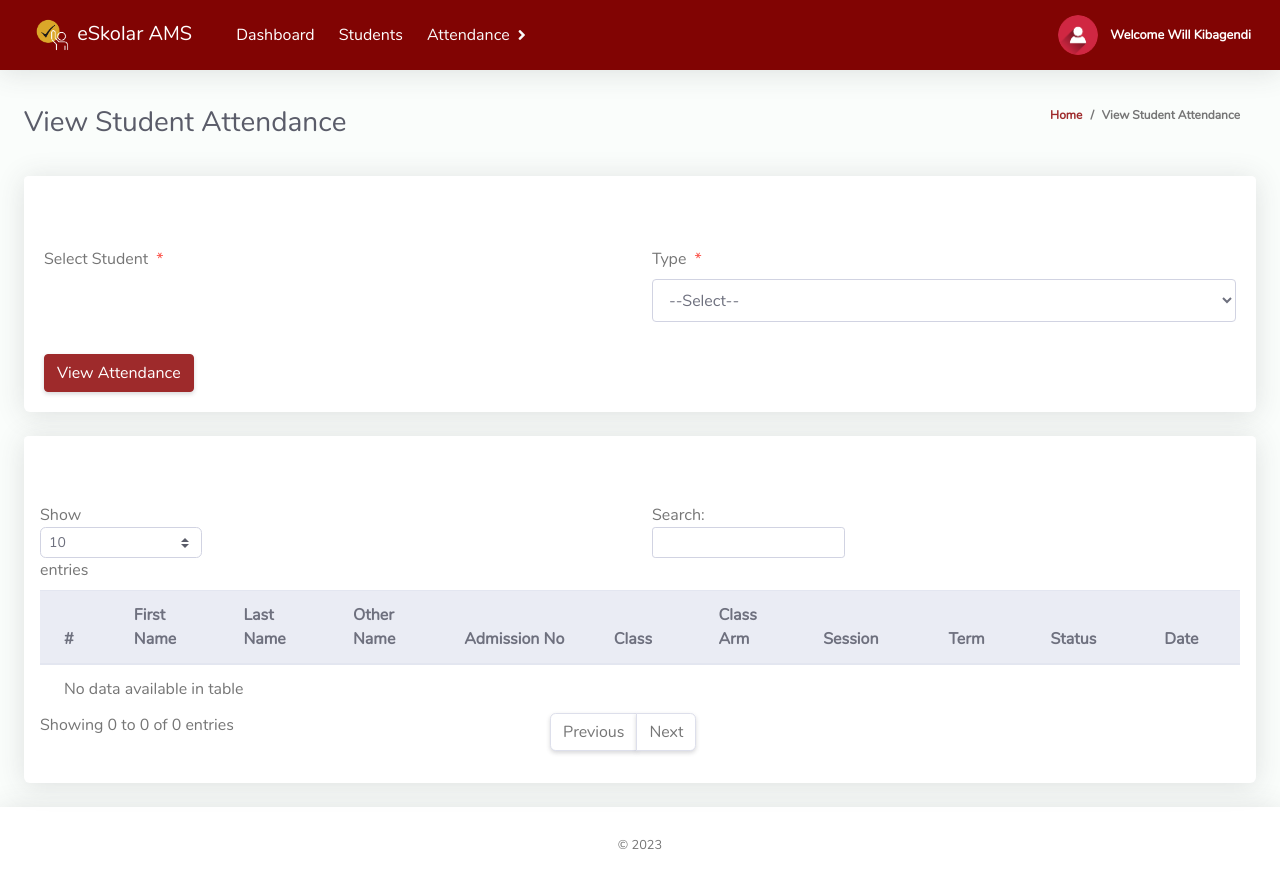
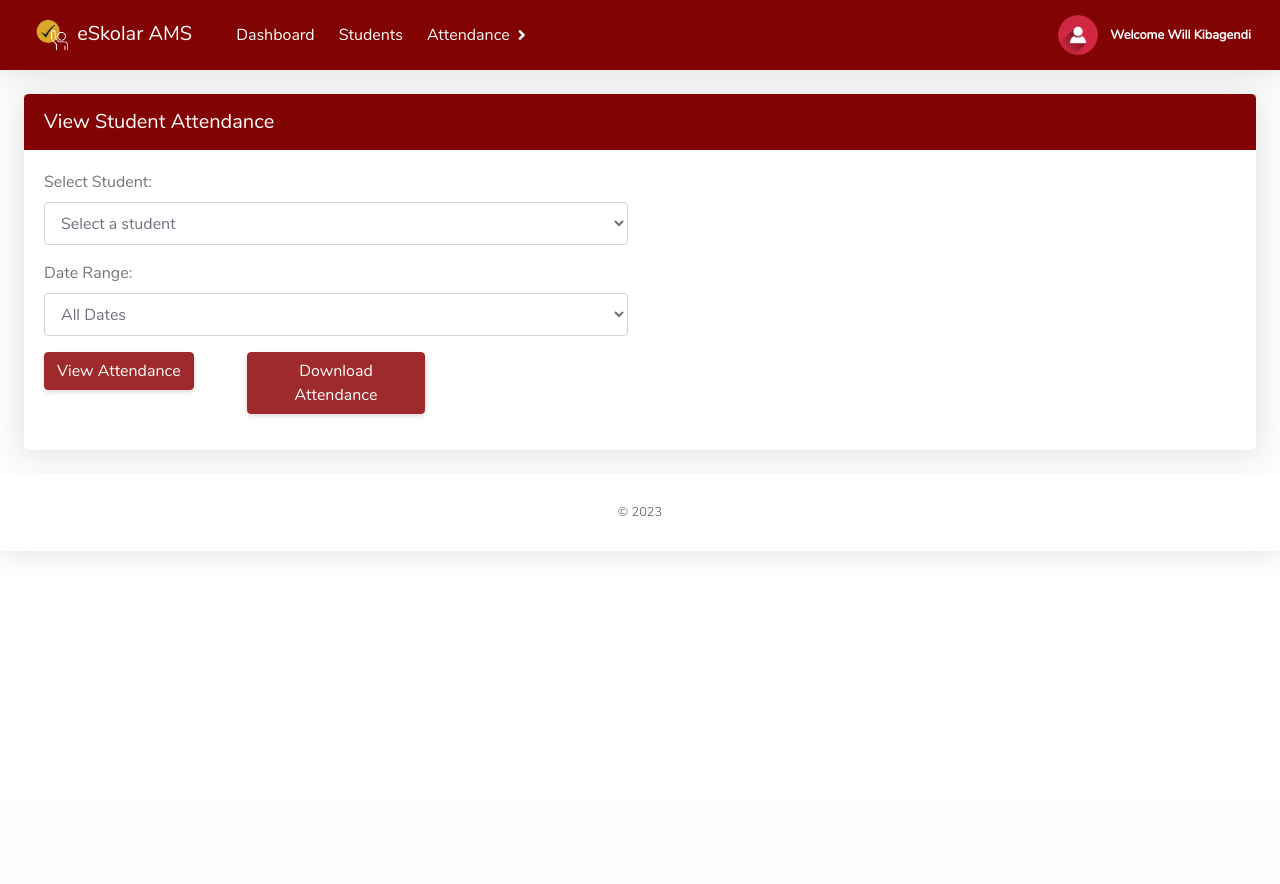
Before and after one commit to Rensutsuk/eSkolar-AMS, a PHP site: page /ClassTeacher/viewStudentAttendance.php in a window 1280 px wide. After the commit the page ends 554 px from the top, so only its background shows below. Run offline with PHP 8.4, Linux system fonts and the light colour scheme; a user stored in the database is signed in; data comes from the database, SQL or seed files in the repository; data that the repository does not hold is empty.

Commit message:
View Student Attendance Done

```diff
--- a/ClassTeacher/viewStudentAttendance.php
+++ b/ClassTeacher/viewStudentAttendance.php
@@ -1,7 +1,78 @@
 <?php
-error_reporting(0);
+// error_reporting(0);
 include '../Includes/dbcon.php';
 include '../Includes/session.php';
+
+function getStudentsInUserClass()
+{
+  global $conn;
+  $classId = $_SESSION['classId'];
+  $query = "SELECT * FROM tblstudents WHERE classId = ?";
+  $stmt = $conn->prepare($query);
+  $stmt->bind_param("s", $classId);
+  $stmt->execute();
+  $result = $stmt->get_result();
+  $students = [];
+  while ($row = $result->fetch_assoc()) {
+    $students[] = $row;
+  }
+  return $students;
+}
+
+// Function to fetch attendance data for a specific student and date range
+function getStudentAttendanceData($studentId, $startDate = null, $endDate = null)
+{
+  global $conn;
+  $query = "SELECT tblattendance.Id, tblattendance.status, tblattendance.dateTimeTaken, tblclass.className,
+            tblclassarms.classArmName, tblsessionterm.sessionName, tblsessionterm.termId, tblterm.termName,
+            tblstudents.firstName, tblstudents.lastName, tblstudents.otherName, tblstudents.admissionNumber
+            FROM tblattendance
+            INNER JOIN tblclass ON tblclass.Id = tblattendance.classId
+            INNER JOIN tblclassarms ON tblclassarms.Id = tblattendance.classArmId
+            INNER JOIN tblsessionterm ON tblsessionterm.Id = tblattendance.sessionTermId
+            INNER JOIN tblterm ON tblterm.Id = tblsessionterm.termId
+            INNER JOIN tblstudents ON tblstudents.admissionNumber = tblattendance.admissionNo
+            WHERE tblstudents.Id = ?";
+
+  $parameters = array($studentId);
+
+  if (!empty($startDate) && !empty($endDate)) {
+    $query .= " AND tblattendance.dateTimeTaken BETWEEN ? AND ?";
+    $parameters[] = $startDate;
+    $parameters[] = $endDate;
+  }
+
+  $stmt = $conn->prepare($query);
+  $stmt->bind_param(str_repeat('s', count($parameters)), ...$parameters);
+  $stmt->execute();
+  $result = $stmt->get_result();
+
+  $attendanceData = [];
+  while ($row = $result->fetch_assoc()) {
+    $status = ($row['status'] == '1') ? "Present" : "Absent";
+    $row['status'] = $status;
+    $attendanceData[] = $row;
+  }
+
+  return $attendanceData;
+}
+
+// Check if form is submitted and handle the request
+if ($_SERVER["REQUEST_METHOD"] == "POST" && isset($_POST['viewAttendance'])) {
+  $studentId = $_POST['student'];
+  $startDate = null;
+  $endDate = null;
+
+  if ($_POST['dateRangeOption'] === 'range') {
+    $startDate = $_POST['startDate'];
+    $endDate = $_POST['endDate'];
+  }
+
+  $attendanceData = getStudentAttendanceData($studentId, $startDate, $endDate);
+  echo json_encode($attendanceData);
+  exit;
+}
+
 ?>
 
 <!DOCTYPE html>
@@ -13,36 +84,11 @@ include '../Includes/session.php';
   <meta name="viewport" content="width=device-width, initial-scale=1, shrink-to-fit=no">
   <meta name="description" content="">
   <meta name="author" content="">
-  <link href="img/logo/attnlg.jpg" rel="icon">
-  <title>Dashboard</title>
+  <link href="img/logo/attnlg.png" rel="icon">
+  <title>View Class Attendance</title>
   <link href="../vendor/fontawesome-free/css/all.min.css" rel="stylesheet" type="text/css">
   <link href="../vendor/bootstrap/css/bootstrap.min.css" rel="stylesheet" type="text/css">
   <link href="css/ruang-admin.min.css" rel="stylesheet">
-
-  <script>
-    function typeDropDown(str) {
-      if (str == "") {
-        document.getElementById("txtHint").innerHTML = "";
-        return;
-      } else {
-        if (window.XMLHttpRequest) {
-          // code for IE7+, Firefox, Chrome, Opera, Safari
-          xmlhttp = new XMLHttpRequest();
-        } else {
-          // code for IE6, IE5
-          xmlhttp = new ActiveXObject("Microsoft.XMLHTTP");
-        }
-        xmlhttp.onreadystatechange = function () {
-          if (this.readyState == 4 && this.status == 200) {
-            document.getElementById("txtHint").innerHTML = this.responseText;
-          }
-        };
-        xmlhttp.open("GET", "ajaxCallTypes.php?tid=" + str, true);
-        xmlhttp.send();
-      }
-    }
-  </script>
-
 </head>
 
 <body id="page-top">
@@ -51,87 +97,84 @@ include '../Includes/session.php';
       <div id="content">
         <!-- TopBar -->
         <?php include "Includes/topbar.php"; ?>
-        <!-- Topbar -->
+
         <!-- Container Fluid-->
         <div class="container-fluid" id="container-wrapper">
-          <div class="d-sm-flex align-items-center justify-content-between mb-4">
-            <h1 class="h3 mb-0 text-gray-800">View Student Attendance</h1>
-            <ol class="breadcrumb">
-              <li class="breadcrumb-item"><a href="./">Home</a></li>
-              <li class="breadcrumb-item active" aria-current="page">View Student Attendance</li>
-            </ol>
-          </div>
-
           <div class="row">
             <div class="col-lg-12">
-              <!-- Form Basic -->
               <div class="card mb-4">
-                <div class="card-header py-3 d-flex flex-row align-items-center justify-content-between">
-                  <h6 class="m-0 font-weight-bold text-primary">View Student Attendance</h6>
-                  <?php echo $statusMsg; ?>
+                <div class="card-header bg-navbar py-3 d-flex flex-row align-items-center justify-content-between">
+                  <h1 class="h5 mb-0 text-primary">View Student Attendance</h1>
                 </div>
                 <div class="card-body">
-                  <form method="post">
+                  <form id="attendanceForm" method="POST" action="<?php echo $_SERVER['PHP_SELF']; ?>">
                     <div class="form-group row mb-3">
                       <div class="col-xl-6">
-                        <label class="form-control-label">Select Student<span class="text-danger ml-2">*</span></label>
+                        <label for="studentSelect">Select Student:</label>
+                        <select class="form-control" name="student" id="studentSelect" required>
+                          <option value="" disabled selected>Select a student</option>
                           <?php
-                        $qry = "SELECT * FROM tblstudents where classId = '$_SESSION[classId]' and classArmId = '$_SESSION[classArmId]' ORDER BY firstName ASC";
-                        $result = $conn->query($qry);
-                        $num = $result->num_rows;
-                        if ($num > 0) {
-                          echo ' <select required name="admissionNumber" class="form-control mb-3">';
-                          echo '<option value="">--Select Student--</option>';
-                          while ($rows = $result->fetch_assoc()) {
-                            echo '<option value="' . $rows['admissionNumber'] . '" >' . $rows['firstName'] . ' ' . $rows['lastName'] . '</option>';
-                          }
-                          echo '</select>';
+                          $students = getStudentsInUserClass(); // Fetch students within the class of the user/teacher
+                          foreach ($students as $student) {
+                            echo "<option value='{$student['Id']}'>{$student['firstName']} {$student['lastName']}</option>";
                           }
                           ?>
-                      </div>
-                      <div class="col-xl-6">
-                        <label class="form-control-label">Type<span class="text-danger ml-2">*</span></label>
-                        <select required name="type" onchange="typeDropDown(this.value)" class="form-control mb-3">
-                          <option value="">--Select--</option>
-                          <option value="1">All</option>
-                          <option value="2">By Single Date</option>
-                          <option value="3">By Date Range</option>
                         </select>
                       </div>
                     </div>
-                    <?php
-                    echo "<div id='txtHint'></div>";
-                    ?>
-                    <!-- <div class="form-group row mb-3">
+                    <div class="form-group row mb-3">
                       <div class="col-xl-6">
-                        <label class="form-control-label">Select Student<span class="text-danger ml-2">*</span></label>
-
+                        <label for="dateRangeOption">Date Range:</label>
+                        <select class="form-control" name="dateRangeOption" id="dateRangeOption" required>
+                          <option value="all">All Dates</option>
+                          <option value="range">Specific Range</option>
+                        </select>
+                      </div>
+                    </div>
+                    <div class="form-group row mb-3 dateRangeFields" style="display: none;">
+                      <div class="col-xl-6">
+                        <label for="startDate">Start Date:</label>
+                        <input type="date" class="form-control" name="startDate" id="startDate">
                       </div>
                       <div class="col-xl-6">
-                        <label class="form-control-label">Type<span class="text-danger ml-2">*</span></label>
-
+                        <label for="endDate">End Date:</label>
+                        <input type="date" class="form-control" name="endDate" id="endDate">
                       </div>
-                    </div> -->
-                    <button type="submit" name="view" class="btn btn-primary">View Attendance</button>
+                    </div>
+                    <div class="form-group row mb-3">
+                      <div class="col-xl-2">
+                        <button type="submit" class="btn btn-primary" id="viewAttendanceBtn">
+                          View Attendance
+                        </button>
+                      </div>
+                      <div class="col-xl-2">
+                        <button type="button" class="btn btn-primary" id="downloadBtn">
+                          Download Attendance
+                        </button>
+                      </div>
+                    </div>
                   </form>
-                </div>
                 </div>
 
                 <!-- Input Group -->
-              <div class="row">
-                <div class="col-lg-12">
-                  <div class="card mb-4">
-                    <div class="card-header py-3 d-flex flex-row align-items-center justify-content-between">
-                      <h6 class="m-0 font-weight-bold text-primary">Class Attendance</h6>
+                <div class="modal fade" id="attendanceModal" tabindex="-1" role="dialog"
+                  aria-labelledby="attendanceModalLabel" aria-hidden="true">
+                  <div class="modal-dialog modal-dialog-centered modal-xl" role="document">
+                    <div class="modal-content">
+                      <div class="modal-header bg-navbar">
+                        <h5 class="modal-title text-primary" id="attendanceModalLabel">Class Attendance</h5>
+                        <button type="button" class="close text-primary" data-dismiss="modal" aria-label="Close">
+                          <span aria-hidden="true">&times;</span>
+                        </button>
                       </div>
-                    <div class="table-responsive p-3">
-                      <table class="table align-items-center table-flush table-hover" id="dataTableHover">
-                        <thead class="thead-light">
+                      <div class="modal-body">
+                        <table class="table">
+                          <thead>
                             <tr>
                               <th>#</th>
                               <th>First Name</th>
                               <th>Last Name</th>
-                            <th>Other Name</th>
+                              <th>Middle Name</th>
                               <th>Admission No</th>
                               <th>Class</th>
                               <th>Class Arm</th>
@@ -141,102 +184,8 @@ include '../Includes/session.php';
                               <th>Date</th>
                             </tr>
                           </thead>
-
-                        <tbody>
-
-                          <?php
-
-                          if (isset($_POST['view'])) {
-
-                            $admissionNumber = $_POST['admissionNumber'];
-                            $type = $_POST['type'];
-
-                            if ($type == "1") { //All Attendance
-
-                              $query = "SELECT tblattendance.Id,tblattendance.status,tblattendance.dateTimeTaken,tblclass.className,
-                        tblclassarms.classArmName,tblsessionterm.sessionName,tblsessionterm.termId,tblterm.termName,
-                        tblstudents.firstName,tblstudents.lastName,tblstudents.otherName,tblstudents.admissionNumber
-                        FROM tblattendance
-                        INNER JOIN tblclass ON tblclass.Id = tblattendance.classId
-                        INNER JOIN tblclassarms ON tblclassarms.Id = tblattendance.classArmId
-                        INNER JOIN tblsessionterm ON tblsessionterm.Id = tblattendance.sessionTermId
-                        INNER JOIN tblterm ON tblterm.Id = tblsessionterm.termId
-                        INNER JOIN tblstudents ON tblstudents.admissionNumber = tblattendance.admissionNo
-                        where tblattendance.admissionNo = '$admissionNumber' and tblattendance.classId = '$_SESSION[classId]' and tblattendance.classArmId = '$_SESSION[classArmId]'";
-
-                            }
-                            if ($type == "2") { //Single Date Attendance
-
-                              $singleDate = $_POST['singleDate'];
-
-                              $query = "SELECT tblattendance.Id,tblattendance.status,tblattendance.dateTimeTaken,tblclass.className,
-                        tblclassarms.classArmName,tblsessionterm.sessionName,tblsessionterm.termId,tblterm.termName,
-                        tblstudents.firstName,tblstudents.lastName,tblstudents.otherName,tblstudents.admissionNumber
-                        FROM tblattendance
-                        INNER JOIN tblclass ON tblclass.Id = tblattendance.classId
-                        INNER JOIN tblclassarms ON tblclassarms.Id = tblattendance.classArmId
-                        INNER JOIN tblsessionterm ON tblsessionterm.Id = tblattendance.sessionTermId
-                        INNER JOIN tblterm ON tblterm.Id = tblsessionterm.termId
-                        INNER JOIN tblstudents ON tblstudents.admissionNumber = tblattendance.admissionNo
-                        where tblattendance.dateTimeTaken = '$singleDate' and tblattendance.admissionNo = '$admissionNumber' and tblattendance.classId = '$_SESSION[classId]' and tblattendance.classArmId = '$_SESSION[classArmId]'";
-
-
-                            }
-                            if ($type == "3") { //Date Range Attendance
-
-                              $fromDate = $_POST['fromDate'];
-                              $toDate = $_POST['toDate'];
-
-                              $query = "SELECT tblattendance.Id,tblattendance.status,tblattendance.dateTimeTaken,tblclass.className,
-                        tblclassarms.classArmName,tblsessionterm.sessionName,tblsessionterm.termId,tblterm.termName,
-                        tblstudents.firstName,tblstudents.lastName,tblstudents.otherName,tblstudents.admissionNumber
-                        FROM tblattendance
-                        INNER JOIN tblclass ON tblclass.Id = tblattendance.classId
-                        INNER JOIN tblclassarms ON tblclassarms.Id = tblattendance.classArmId
-                        INNER JOIN tblsessionterm ON tblsessionterm.Id = tblattendance.sessionTermId
-                        INNER JOIN tblterm ON tblterm.Id = tblsessionterm.termId
-                        INNER JOIN tblstudents ON tblstudents.admissionNumber = tblattendance.admissionNo
-                        where tblattendance.dateTimeTaken between '$fromDate' and '$toDate' and tblattendance.admissionNo = '$admissionNumber' and tblattendance.classId = '$_SESSION[classId]' and tblattendance.classArmId = '$_SESSION[classArmId]'";
-
-                            }
-
-                            $rs = $conn->query($query);
-                            $num = $rs->num_rows;
-                            $sn = 0;
-                            $status = "";
-                            if ($num > 0) {
-                              while ($rows = $rs->fetch_assoc()) {
-                                if ($rows['status'] == '1') {
-                                  $status = "Present";
-                                  $colour = "#00FF00";
-                                } else {
-                                  $status = "Absent";
-                                  $colour = "#FF0000";
-                                }
-                                $sn = $sn + 1;
-                                echo "
-                              <tr>
-                                <td>" . $sn . "</td>
-                                 <td>" . $rows['firstName'] . "</td>
-                                <td>" . $rows['lastName'] . "</td>
-                                <td>" . $rows['otherName'] . "</td>
-                                <td>" . $rows['admissionNumber'] . "</td>
-                                <td>" . $rows['className'] . "</td>
-                                <td>" . $rows['classArmName'] . "</td>
-                                <td>" . $rows['sessionName'] . "</td>
-                                <td>" . $rows['termName'] . "</td>
-                                <td style='background-color:" . $colour . "'>" . $status . "</td>
-                                <td>" . $rows['dateTimeTaken'] . "</td>
-                              </tr>";
-                              }
-                            } else {
-                              echo
-                                "<div class='alert alert-danger' role='alert'>
-                            No Record Found!
-                            </div>";
-                            }
-                          }
-                          ?>
+                          <tbody id="attendanceTableBody">
+                            <!-- Attendance data will be dynamically inserted here -->
                           </tbody>
                         </table>
                       </div>
@@ -244,27 +193,14 @@ include '../Includes/session.php';
                   </div>
                 </div>
               </div>
-            <!--Row-->
-
-            <!-- Documentation Link -->
-            <!-- <div class="row">
-            <div class="col-lg-12 text-center">
-              <p>For more documentations you can visit<a href="https://getbootstrap.com/docs/4.3/components/forms/"
-                  target="_blank">
-                  bootstrap forms documentations.</a> and <a
-                  href="https://getbootstrap.com/docs/4.3/components/input-group/" target="_blank">bootstrap input
-                  groups documentations</a></p>
             </div>
-          </div> -->
-
           </div>
-          <!---Container Fluid-->
+        </div>
+      </div>
+    </div>
   </div>
   <!-- Footer -->
   <?php include "Includes/footer.php"; ?>
-        <!-- Footer -->
-      </div>
-    </div>
 
   <!-- Scroll to top -->
   <a class="scroll-to-top rounded" href="#page-top">
@@ -275,15 +211,109 @@ include '../Includes/session.php';
   <script src="../vendor/bootstrap/js/bootstrap.bundle.min.js"></script>
   <script src="../vendor/jquery-easing/jquery.easing.min.js"></script>
   <script src="js/ruang-admin.min.js"></script>
-    <!-- Page level plugins -->
   <script src="../vendor/datatables/jquery.dataTables.min.js"></script>
   <script src="../vendor/datatables/dataTables.bootstrap4.min.js"></script>
 
-    <!-- Page level custom scripts -->
+  <!-- Modal Script -->
   <script>
     $(document).ready(function () {
-        $('#dataTable').DataTable(); // ID From dataTable
-        $('#dataTableHover').DataTable(); // ID From dataTable with Hover
+      // Show/hide date range fields based on selection
+      $('#dateRangeOption').change(function () {
+        var option = $(this).val();
+        if (option === 'range') {
+          $('.dateRangeFields').show();
+        } else {
+          $('.dateRangeFields').hide();
+        }
+      });
+
+      $('#attendanceForm').submit(function (event) {
+        event.preventDefault();
+        var studentId = $('#studentSelect').val();
+        var dateRangeOption = $('#dateRangeOption').val();
+        var startDate = $('#startDate').val();
+        var endDate = $('#endDate').val();
+
+        $.ajax({
+          type: 'POST',
+          url: '<?php echo $_SERVER["PHP_SELF"]; ?>',
+          data: {
+            viewAttendance: true,
+            student: studentId,
+            dateRangeOption: dateRangeOption,
+            startDate: startDate,
+            endDate: endDate
+          },
+          success: function (response) {
+            var attendanceData = JSON.parse(response);
+            var tableBody = $('#attendanceTableBody');
+            tableBody.empty();
+
+            if (attendanceData.length > 0) {
+              var rows = '';
+              $.each(attendanceData, function (index, data) {
+                var statusColor = data.status === 'Present' ? 'green' : 'red';
+
+                rows += `
+                <tr>
+                  <td>${index + 1}</td>
+                  <td>${data.firstName}</td>
+                  <td>${data.lastName}</td>
+                  <td>${data.otherName}</td>
+                  <td>${data.admissionNumber}</td>
+                  <td>${data.className}</td>
+                  <td>${data.classArmName}</td>
+                  <td>${data.sessionName}</td>
+                  <td>${data.termName}</td>
+                  <td style="color: ${statusColor}">${data.status}</td>
+                  <td>${data.dateTimeTaken}</td>
+                </tr>
+              `;
+              });
+              tableBody.html(rows);
+              $('#attendanceModal').modal('show');
+            } else {
+              var noDataMessage = $('<tr>').append($('<td colspan="11">').text('No attendance data found.'));
+              tableBody.append(noDataMessage);
+            }
+          },
+          error: function () {
+            console.log('Error retrieving attendance data.');
+          }
+        });
+      });
+
+      $('#downloadBtn').click(function () {
+        var studentId = $('#studentSelect').val();
+        var dateRangeOption = $('#dateRangeOption').val();
+        var startDate = $('#startDate').val();
+        var endDate = $('#endDate').val();
+
+        $.ajax({
+          type: 'POST',
+          url: 'generateAttendanceExcel.php',
+          data: {
+            downloadAttendance: true,
+            student: studentId,
+            dateRangeOption: dateRangeOption,
+            startDate: startDate,
+            endDate: endDate
+          },
+          success: function (data) {
+            var blob = new Blob([data], { type: 'application/vnd.ms-excel' });
+            var downloadUrl = URL.createObjectURL(blob);
+            var a = document.createElement('a');
+            a.href = downloadUrl;
+            a.download = 'Attendance_List_' + new Date().toISOString().slice(0, 19).replace(/:/g, "") + '.xls';
+            document.body.appendChild(a);
+            a.click();
+            URL.revokeObjectURL(downloadUrl);
+          },
+          error: function () {
+            console.log('Error downloading attendance record.');
+          }
+        });
+      });
     });
   </script>
 </body>
```
Also changed, not shown: ClassTeacher/generateAttendanceExcel.php (added, +103 -0 lines). Lines whose indentation alone changed are shown as unchanged.
